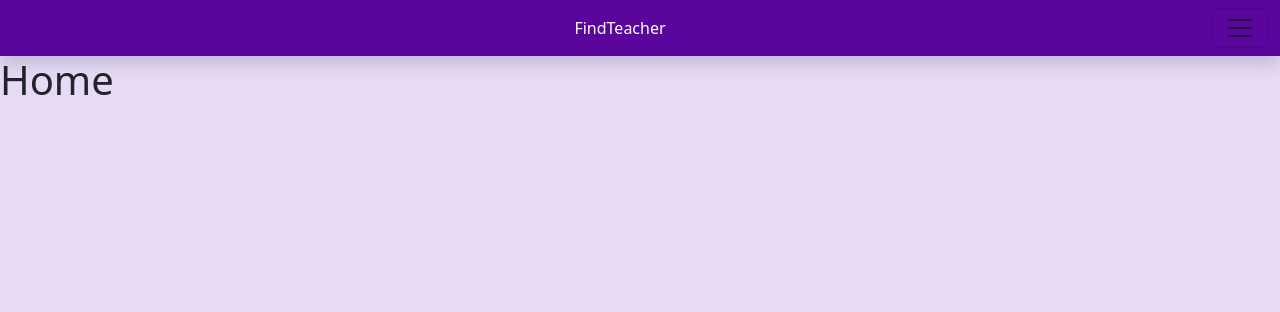
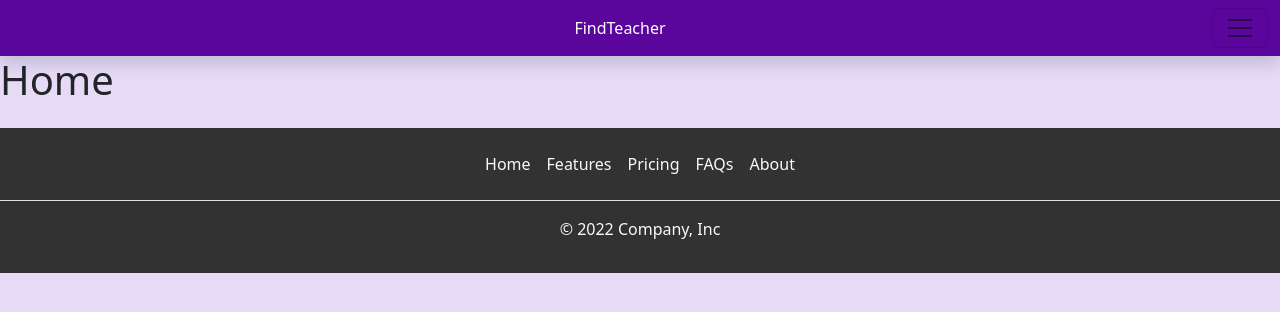
Before and after one commit to gabrielsantos8/hackathon-reactapp, a React (Create React App) app: page / in a window 1280 px wide. Shown: the top 312 px of the page. Built offline with nearby package versions, Linux system fonts and the light colour scheme.

Commit message:
Adicionando o footer

```diff
--- /dev/null
+++ b/src/components/Footer/index.jsx
@@ -0,0 +1,24 @@
+import './style.css'
+
+export const Footer = () => {
+
+    return (
+        <>
+            <footer class="py-3 my-4">
+                <ul class="nav justify-content-center border-bottom pb-3 mb-3">
+                    <li class="nav-item"><a href="#" class="nav-link px-2 text-light">Home</a></li>
+                    <li class="nav-item"><a href="#" class="nav-link px-2 text-light">Features</a></li>
+                    <li class="nav-item"><a href="#" class="nav-link px-2 text-light">Pricing</a></li>
+                    <li class="nav-item"><a href="#" class="nav-link px-2 text-light">FAQs</a></li>
+                    <li class="nav-item"><a href="#" class="nav-link px-2 text-light">About</a></li>
+                </ul>
+                <p class="text-center text-light">© 2022 Company, Inc</p>
+            </footer>
+
+
+        </>
+
+
+
+    )
+}
--- /dev/null
+++ b/src/components/Footer/style.css
@@ -0,0 +1,4 @@
+footer{
+    background-color: rgb(50, 50, 50);
+    color: #fff;
+}
--- a/src/pages/Home/index.jsx
+++ b/src/pages/Home/index.jsx
@@ -1,5 +1,6 @@
 import './style.css'
 import {Menu} from '../../components/Menu';
+import {Footer} from '../../components/Footer';
 
 export const Home = () => {
 
@@ -7,6 +8,8 @@ export const Home = () => {
         <>
             <Menu></Menu>
             <h1>Home</h1>
+
+            <Footer></Footer>
         </>
     )
 }
```
